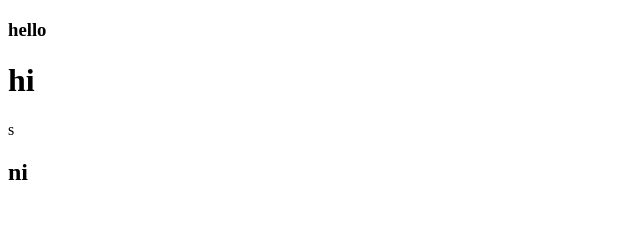
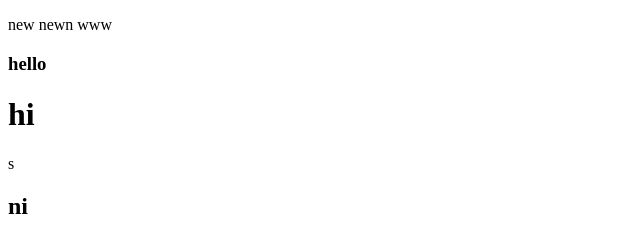
Before and after one commit to hadinasiri77/test2, a plain HTML site: page index.html in a window 1280 px wide. Shown: the whole page, without its empty margins (0-640 px from the left). Drawn offline with Linux system fonts and the light colour scheme.

Commit message:
p added index.html

```diff
--- a/index.html
+++ b/index.html
@@ -6,6 +6,7 @@
     <title>Document</title>
 </head>
 <body>
+    <p>new newn www</p>
     <h3>hello</h3>
     <h1>hi</h1>
     <p>s</p>
```
